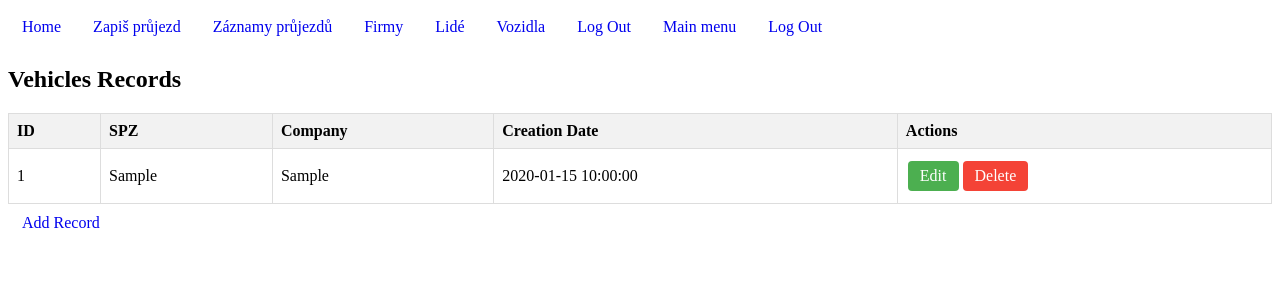
After one commit to TomasKarnik/StarGejt, a PHP site: page /vehicle.php in a window 1280 px wide. The commit adds this page. Shown: the top 300 px of the page. Run offline with PHP 8.4, Linux system fonts and the light colour scheme; tables that the repository leaves empty or names only in its code hold one stand-in row (values such as "Sample post").

Commit message:
addet vehicles

```diff
--- a/edit_person.php
+++ b/edit_person.php
@@ -67,7 +67,7 @@ if ($_SERVER["REQUEST_METHOD"] == "POST") {
         <a href="./main.php" class="btn btn-primary">Záznamy průjezdů</a>
         <a href="./company.php" class="btn btn-primary">Firmy</a>
         <a href="./persons.php" class="btn btn-primary">Lidé</a>
-        <a href="./spz.php" class="btn btn-primary">Vozidla</a>
+        a href="./vehicle.php" class="btn btn-primary">Vozidla</a>
         <a href="./logout.php" class="btn btn-primary">Log Out</a>
     <div class="container">
         <h2>Edit Person</h2>
--- a/index.php
+++ b/index.php
@@ -37,7 +37,7 @@ if (!isset($_SESSION["loggedin"]) || $_SESSION["loggedin"] !== TRUE) {
         <a href="./main.php" class="btn btn-primary">Záznamy průjezdů</a>
         <a href="./company.php" class="btn btn-primary">Firmy</a>
         <a href="./persons.php" class="btn btn-primary">Lidé</a>
-        <a href="./spz.php" class="btn btn-primary">Vozidla</a>
+        <a href="./vehicle.php" class="btn btn-primary">Vozidla</a>
         <a href="./logout.php" class="btn btn-primary">Log Out</a>
       </div>
     </div>
--- a/main.php
+++ b/main.php
@@ -76,7 +76,7 @@ $result = $conn->query($sql);
         <a href="./main.php" class="btn btn-primary">Záznamy průjezdů</a>
         <a href="./company.php" class="btn btn-primary">Firmy</a>
         <a href="./persons.php" class="btn btn-primary">Lidé</a>
-        <a href="./spz.php" class="btn btn-primary">Vozidla</a>
+        <a href="./vehicle.php" class="btn btn-primary">Vozidla</a>
         <a href="./logout.php" class="btn btn-primary">Log Out</a>
     <div class="container">
         <h2>Záznam průjezdů</h2>
--- a/persons.php
+++ b/persons.php
@@ -56,7 +56,7 @@ if (isset($_POST['remove_person'])) {
         <a href="./main.php" class="btn btn-primary">Záznamy průjezdů</a>
         <a href="./company.php" class="btn btn-primary">Firmy</a>
         <a href="./persons.php" class="btn btn-primary">Lidé</a>
-        <a href="./spz.php" class="btn btn-primary">Vozidla</a>
+        <a href="./vehicle.php" class="btn btn-primary">Vozidla</a>
         <a href="./logout.php" class="btn btn-primary">Log Out</a>
     <div class="container">
         <h2>Add Person</h2>
--- a/upload_form.php
+++ b/upload_form.php
@@ -23,7 +23,7 @@ if (!isset($_SESSION["loggedin"]) || $_SESSION["loggedin"] !== TRUE) {
         <a href="./main.php" class="btn btn-primary">Záznamy průjezdů</a>
         <a href="./company.php" class="btn btn-primary">Firmy</a>
         <a href="./persons.php" class="btn btn-primary">Lidé</a>
-        <a href="./spz.php" class="btn btn-primary">Vozidla</a>
+        <a href="./vehicle.php" class="btn btn-primary">Vozidla</a>
         <a href="./logout.php" class="btn btn-primary">Log Out</a>
 <a href="./index.php" class="btn btn-primary">Main menu</a>
 <a href="./logout.php" class="btn btn-primary">Log Out</a>
--- /dev/null
+++ b/vehicle.php
@@ -0,0 +1,104 @@
+<?php
+// Database connection
+$servername = "localhost";
+$username = "vratnice"; // Replace with your database username
+$password = "Vratnice.Infotex1"; // Replace with your database password
+$dbname = "stargatesg1"; // Replace with your database name
+
+// Create connection
+$conn = new mysqli($servername, $username, $password, $dbname);
+
+// Check connection
+if ($conn->connect_error) {
+    die("Connection failed: " . $conn->connect_error);
+}
+
+// Fetch records from the database
+$sql = "SELECT * FROM vehicles";
+$result = $conn->query($sql);
+?>
+
+<!DOCTYPE html>
+<html lang="en">
+<head>
+<a href="./index.php" class="btn btn-primary">Home</a>
+<a href="./upload_form.php" class="btn btn-primary">Zapiš průjezd</a>
+        <a href="./main.php" class="btn btn-primary">Záznamy průjezdů</a>
+        <a href="./company.php" class="btn btn-primary">Firmy</a>
+        <a href="./persons.php" class="btn btn-primary">Lidé</a>
+        <a href="./vehicle.php" class="btn btn-primary">Vozidla</a>
+        <a href="./logout.php" class="btn btn-primary">Log Out</a>
+<a href="./index.php" class="btn btn-primary">Main menu</a>
+<a href="./logout.php" class="btn btn-primary">Log Out</a>
+    <meta charset="UTF-8">
+    <meta name="viewport" content="width=device-width, initial-scale=1.0">
+    <title>Vehicles Records</title>
+    <style>
+        table {
+            border-collapse: collapse;
+            width: 100%;
+        }
+        th, td {
+            border: 1px solid #dddddd;
+            text-align: left;
+            padding: 8px;
+        }
+        th {
+            background-color: #f2f2f2;
+        }
+        .btn {
+            padding: 6px 12px;
+            text-align: center;
+            text-decoration: none;
+            display: inline-block;
+            margin: 4px 2px;
+            cursor: pointer;
+            border-radius: 4px;
+        }
+        .btn-edit {
+            background-color: #4CAF50;
+            color: white;
+        }
+        .btn-delete {
+            background-color: #f44336;
+            color: white;
+        }
+    </style>
+</head>
+<body>
+    <h2>Vehicles Records</h2>
+    <table>
+        <tr>
+            <th>ID</th>
+            <th>SPZ</th>
+            <th>Company</th>
+            <th>Creation Date</th>
+            <th>Actions</th>
+        </tr>
+        <?php
+        if ($result->num_rows > 0) {
+            while($row = $result->fetch_assoc()) {
+                echo "<tr>";
+                echo "<td>" . $row["id"] . "</td>";
+                echo "<td>" . $row["spz"] . "</td>";
+                echo "<td>" . $row["company"] . "</td>";
+                echo "<td>" . $row["creation_datetime"] . "</td>";
+                echo "<td>";
+                echo "<a href='edit_vehicle.php?id=" . $row["id"] . "' class='btn btn-edit'>Edit</a>";
+                echo "<a href='delete_vehicle.php?id=" . $row["id"] . "' class='btn btn-delete'>Delete</a>";
+                echo "</td>";
+                echo "</tr>";
+            }
+        } else {
+            echo "<tr><td colspan='5'>No records found</td></tr>";
+        }
+        ?>
+    </table>
+    <a href="add_vehicle.php" class="btn">Add Record</a>
+</body>
+</html>
+
+<?php
+// Close connection
+$conn->close();
+?>
```
Also changed, not shown: add_vehicle.php (added, +59 -0 lines), delete_vehicle.php (added, +35 -0 lines), edit_vehicle.php (added, +67 -0 lines).
